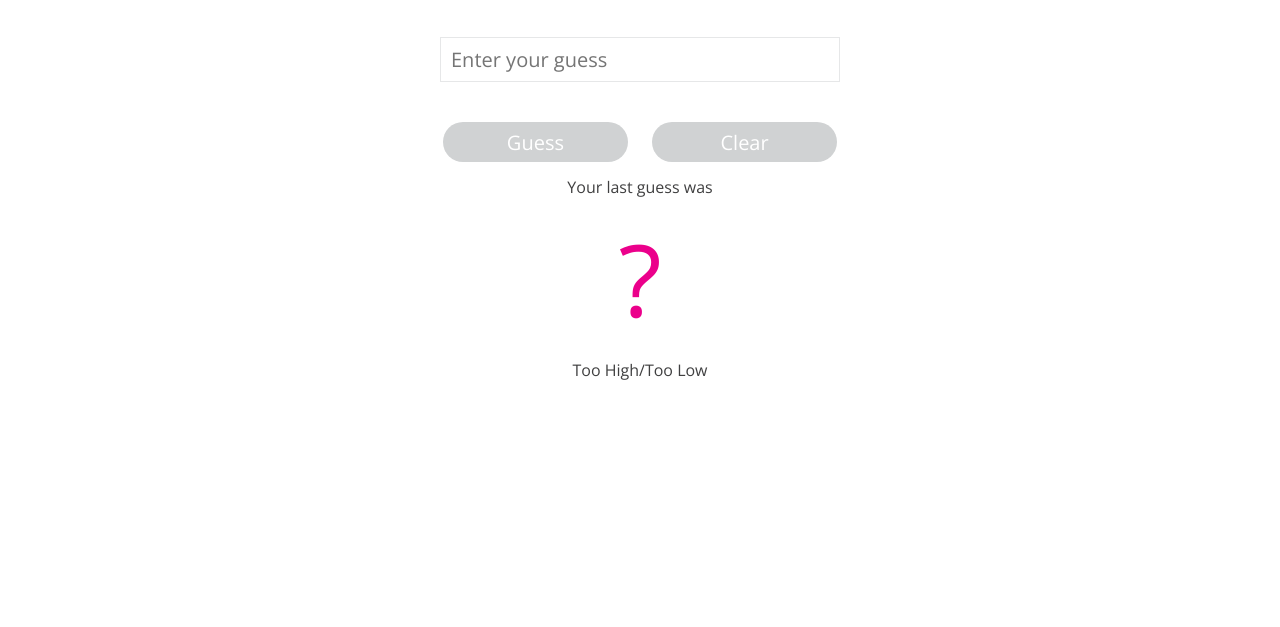
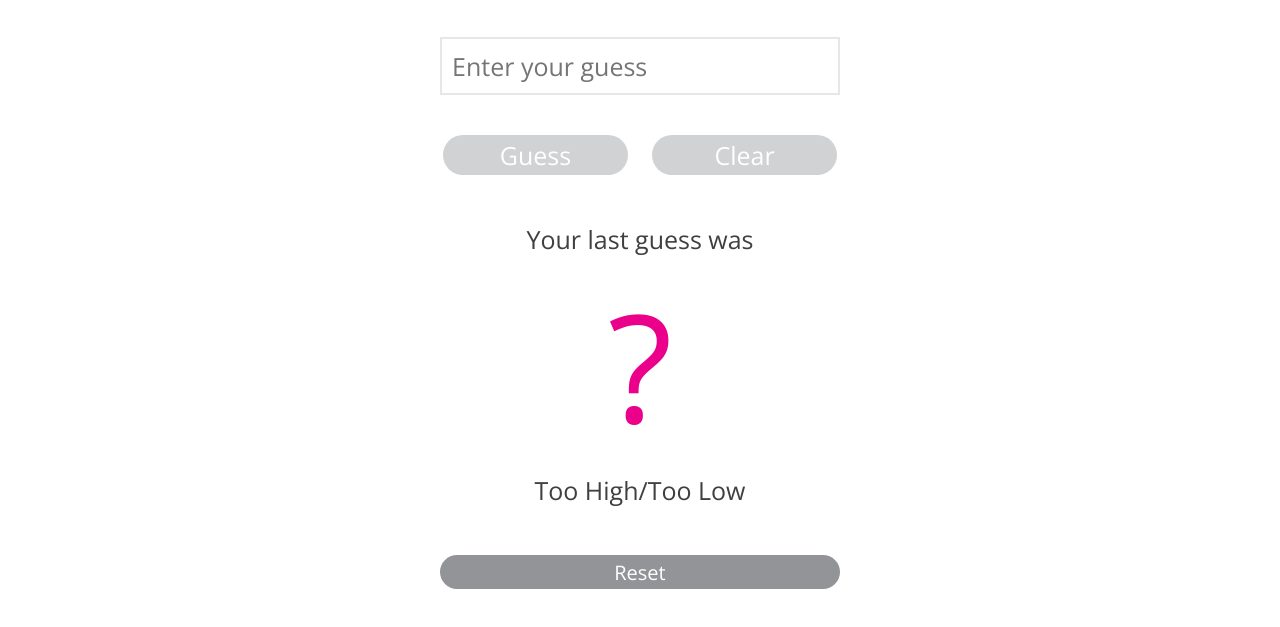
Before and after one commit to christielynam/number-guesser2, a plain HTML site: page index.html in a window 1280 px wide. Shown: the part 103-730 px from the top of the page. Drawn offline with nearby package versions, Linux system fonts and the light colour scheme.

Commit message:
initial JS

```diff
--- a/index.html
+++ b/index.html
@@ -18,23 +18,18 @@
 
       <form class="number-guesser" action="index.html" method="post">
         <input class="player-input" type="number" name="player input" placeholder="Enter your guess" min="1" max="100">
-        <button id="guess-btn" type="button" name="guess" >Guess</button>
-        <button id="clear-btn" type="button" name="clear">Clear</button>
+        <button id="guess-btn" type="button" name="guess" disabled="true" >Guess</button>
+        <button id="clear-btn" type="button" name="clear" disabled="true">Clear</button>
       </form>
-
-      <!-- <section class="welcome">
-        <h2 class="welcome-text">Welcome to Number Guesser. Please enter a number between 1- 100 to begin the game. Good luck!</h2>
-      </section> -->
 
       <section class="game">
         <p>Your last guess was</p>
         <h2 class="last-guess">?</h2>
         <p class="response">Too High/Too Low</p>
       </section>
+
+      <button id="reset-btn" type="button" name="reset" disbaled="true">Reset</button>
     </main>
-
-
-
 
     <script type="text/javascript" src="scripts.js">
     </script>
--- a/scripts.js
+++ b/scripts.js
@@ -0,0 +1,14 @@
+var playerInput = document.querySelector('.player-input');
+
+function zeroState() {
+  generateRandomNumber();
+  playerInput.value = '';
+
+
+}
+
+function generateRandomNumber(min, max) {
+  var min = 1;
+  var max = 100;
+  Math.floor(Math.random() * (max - min)) + min;
+}
--- a/styles.css
+++ b/styles.css
@@ -33,14 +33,9 @@ span {
   display: block;
   margin: 40px auto;
   padding: 10px;
-  border: 1px solid #E6E7E8;
-  font: inherit;
-  font-size: 20px;
-}
-
-button {
-  background-color: #D0D2D3;
-  color: #FFFFFF;
+  border: 2px solid #E6E7E8;
+  font-family: inherit;
+  font-size: 25px;
 }
 
 button {
@@ -49,8 +44,14 @@ button {
   margin: 0 10px;
   border: none;
   border-radius: 20px;
-  font: inherit;
-  font-size: 20px;
+  background-color: #929497;
+  color: #FFFFFF;
+  font-family: inherit;
+  font-size: 25px;
+}
+
+button:disabled {
+  background-color: #D0D2D3;
 }
 
 button:hover {
@@ -67,11 +68,25 @@ button:hover {
 
 p {
   color: #404041;
+  font-size: 25px;
 }
 
 .last-guess {
   margin: 25px auto;
   color: #EB008B;
-  font-size: 100px;
+  font-size: 150px;
   font-weight: 300;
 }
+
+.game{
+  margin: 50px auto;
+}
+
+#reset-btn {
+  width: 400px;
+  height: 34px;
+  border: none;
+  border-radius: 17px;
+  font-family: inherit;
+  font-size: 20px;
+}
```
